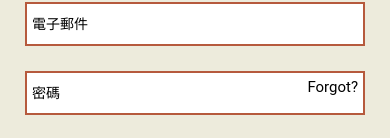
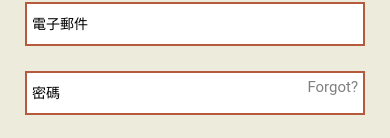
Before and after one commit to dnny60/wellNest, a React Native app in the folder WellNest/: screen /Login in a window 390 px wide. Shown: the part 232-370 px from the top of the page. Built offline with nearby package versions, Linux system fonts and the light colour scheme.

Commit message:
input.js rgba(0;0;0;0;0.50) -> rgba(0,0,0,0,0.5)

```diff
--- a/WellNest/src/components/InputField.js
+++ b/WellNest/src/components/InputField.js
@@ -13,15 +13,12 @@ export default function InputField({
     <View
       style={{
         flexDirection: 'row',
-        backgroundColor:'white',
+        backgroundColor: 'white',
         borderWidth: 2,
-        borderColor:'#B65A3D',
+        borderColor: '#B65A3D',
         padding: 5,
         marginBottom: 25,
-
       }}>
-
-
       {inputType == 'password' ? (
         <TextInput
           placeholder={label}
@@ -29,10 +26,9 @@ export default function InputField({
           style={{
             flex: 1,
             height: 30,
-            textAlignVertical:'center'
-            }}
+            textAlignVertical: 'center',
+          }}
           secureTextEntry={true}
-
         />
       ) : (
         <TextInput
@@ -41,18 +37,21 @@ export default function InputField({
           style={{
             flex: 1,
             height: 30,
-            textAlignVertical:'center'
-            }}
+            textAlignVertical: 'center',
+          }}
         />
       )}
       <TouchableOpacity onPress={fieldButtonFunction}>
-        <Text style={{
-            color: 'rgba(0;0;0;0.50)',
+        <Text
+          style={{
+            color: 'rgba(0,0,0,0.5)',
             fontSize: 15,
             fontFamily: 'Roboto',
             fontWeight: '400',
-            textAlignVertical:'center'
-            }}>{fieldButtonLabel}</Text>
+            textAlignVertical: 'center',
+          }}>
+          {fieldButtonLabel}
+        </Text>
       </TouchableOpacity>
     </View>
   );
```
